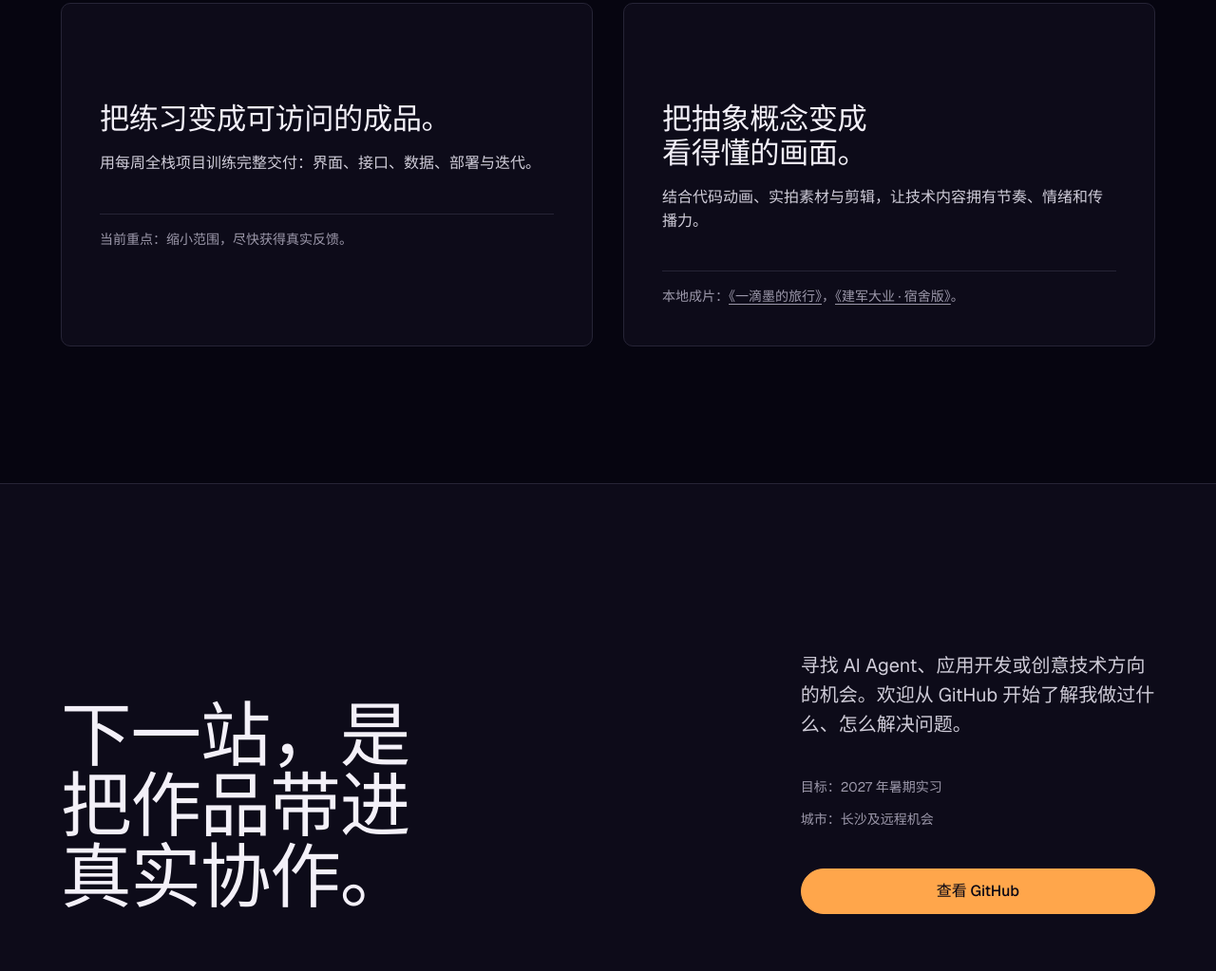
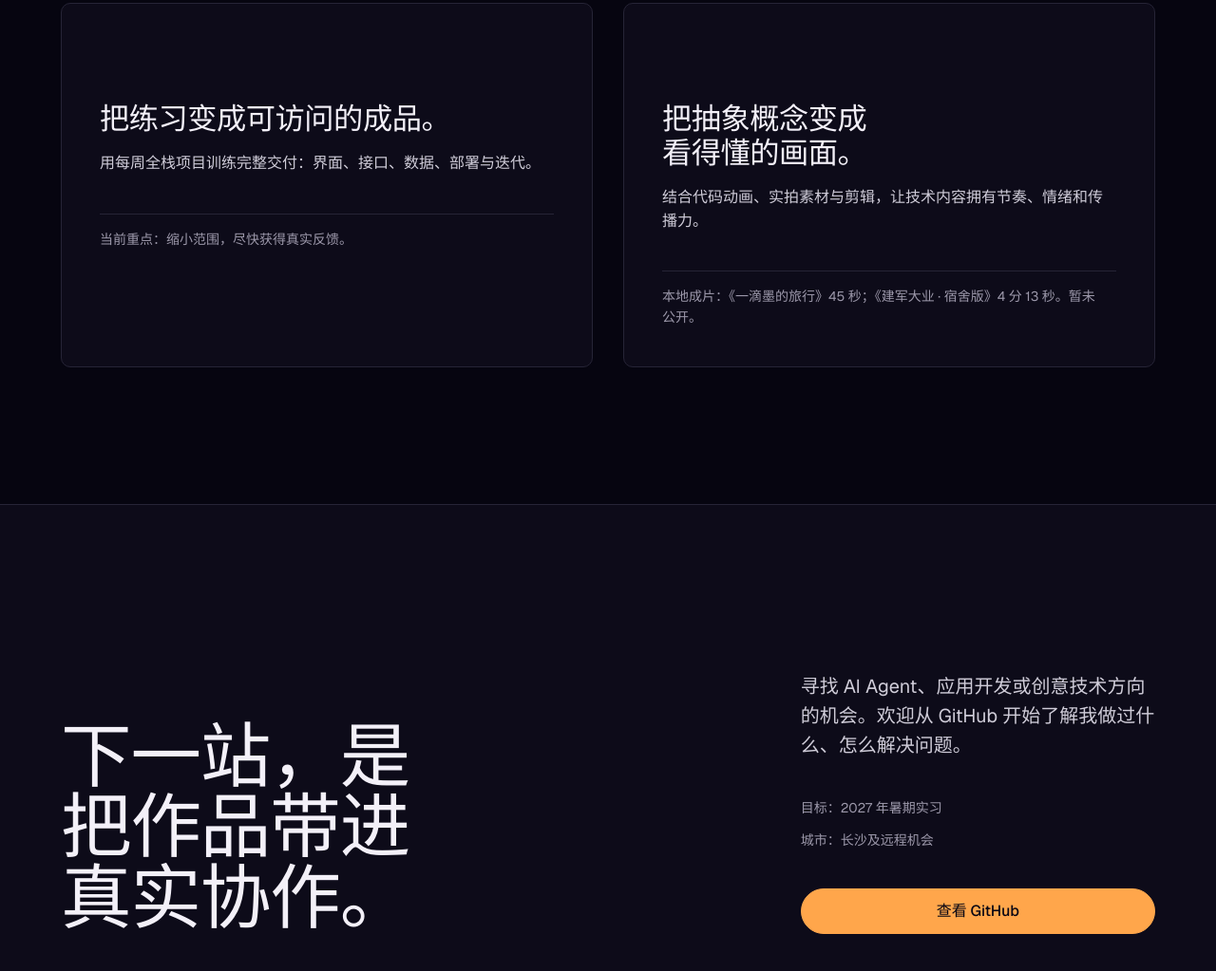
Before and after one commit to arrry-07/portfolio-universe, a plain HTML site: page index.html in a window 1280 px wide. Shown: the part 4277-5300 px from the top of the page at 95% size. Drawn offline with nearby package versions, Linux system fonts and the light colour scheme.

Commit message:
fix: remove local-only video links

```diff
--- a/index.html
+++ b/index.html
@@ -1526,7 +1526,7 @@ p {
             <div>
               <h3>把抽象概念变成看得懂的画面。</h3>
               <p>结合代码动画、实拍素材与剪辑，让技术内容拥有节奏、情绪和传播力。</p>
-              <p class="practice-next">本地成片：<a href="file:///E:/视频剪辑/ink-drop-journey/ink-drop-journey.mp4">《一滴墨的旅行》</a>，<a href="file:///E:/视频剪辑/lemo-woodcut-intro-outro/建军大业_宿舍版_成片_4分13_配乐版.mp4">《建军大业 · 宿舍版》</a>。</p>
+              <p class="practice-next">本地成片：《一滴墨的旅行》45 秒；《建军大业 · 宿舍版》4 分 13 秒。暂未公开。</p>
             </div>
           </article>
         </div>
```
